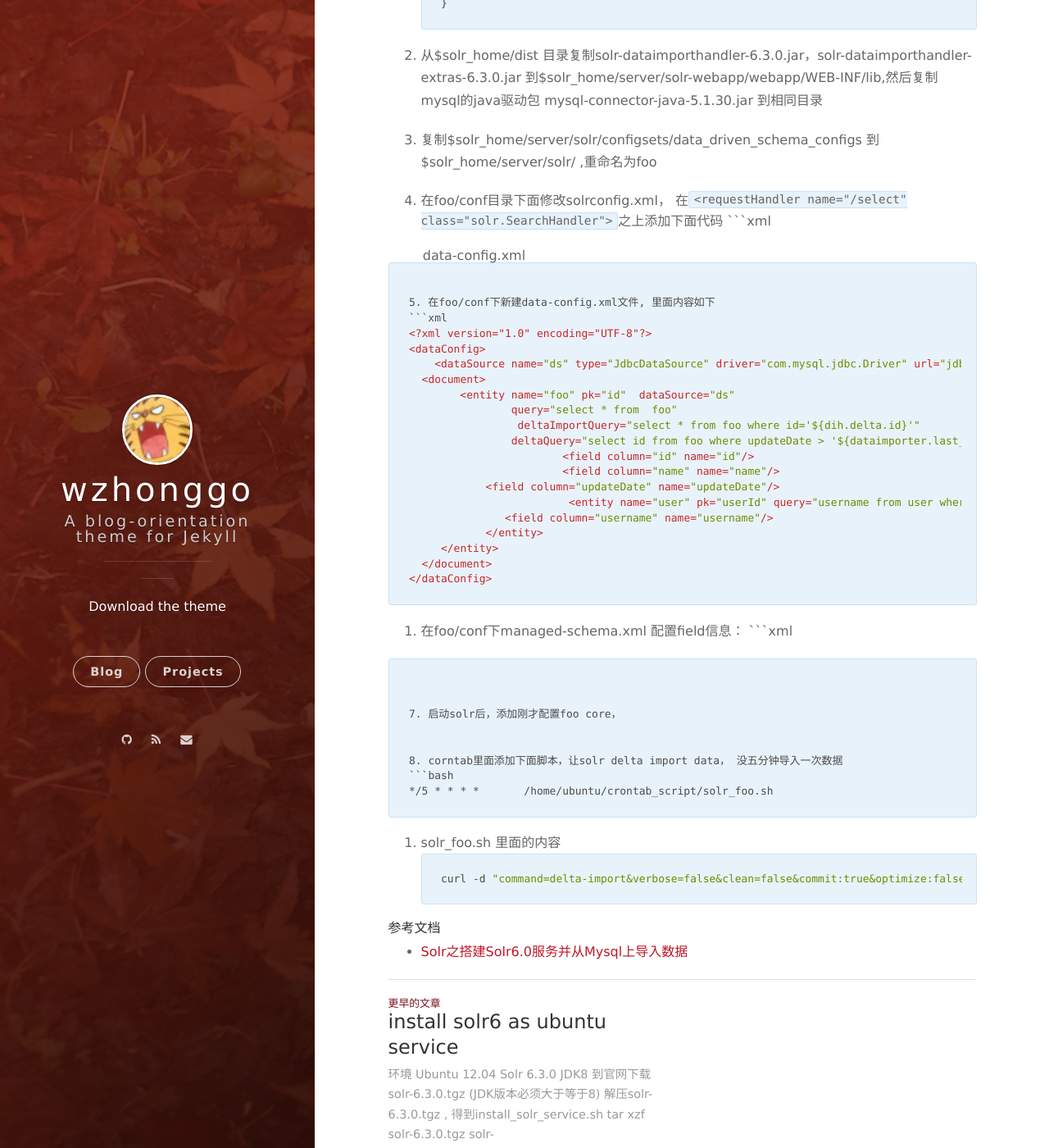
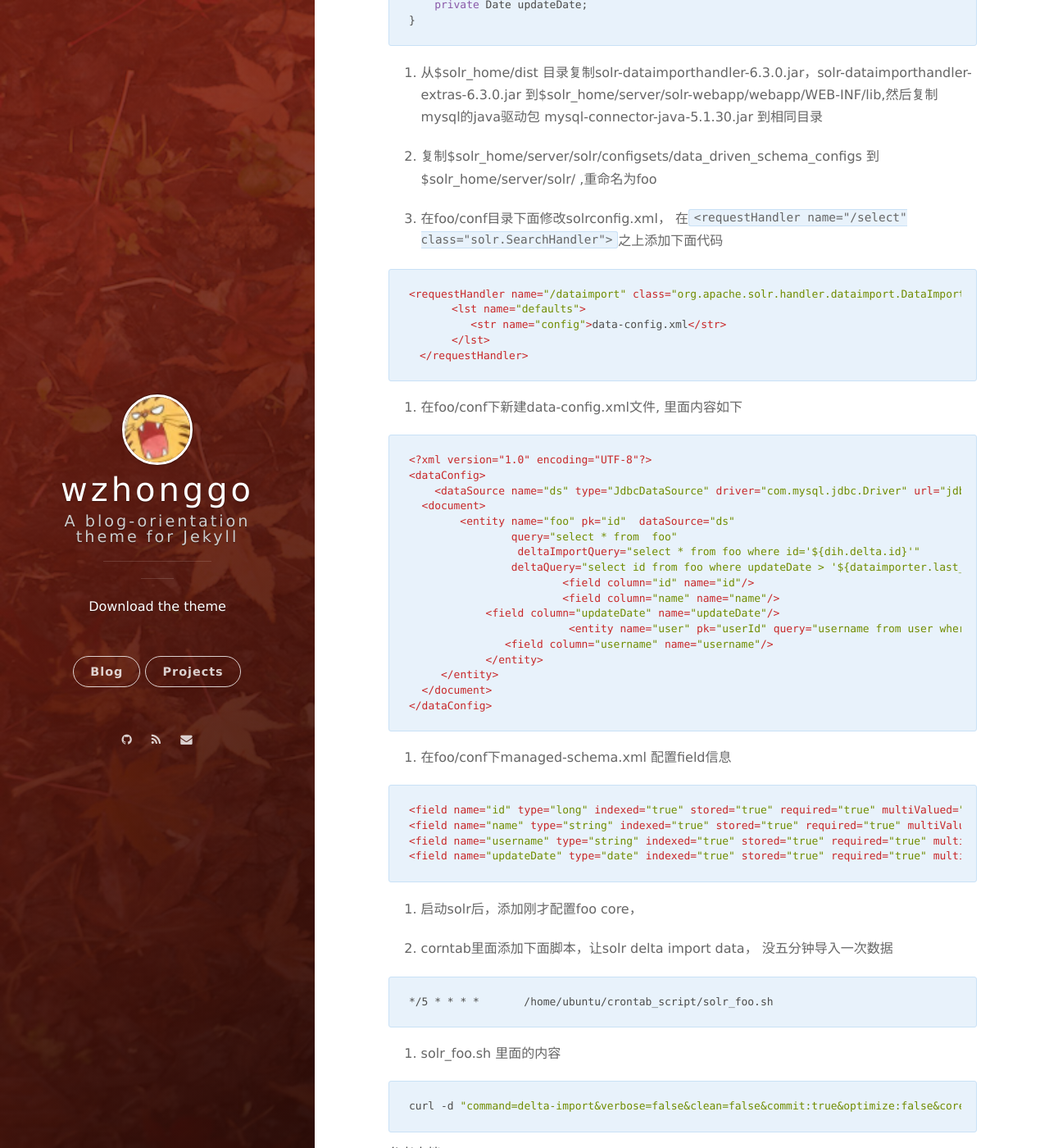
Before and after one commit to wzhonggo/fork-demo, a Jekyll site: the page built from _posts/2017-01-03-solr6-data-import-with-mysql.markdown, in a window 1280 px wide and 1400 px high, scrolled down 552 px. Shown: the whole window at 82% size. Built offline with Jekyll 4.4.1, drawn with Linux system fonts in a browser that asks for light colours; nearby versions of some CDN libraries.

````diff
--- a/_config.yml
+++ b/_config.yml
@@ -16,7 +16,7 @@ markdown: kramdown
 
 kramdown:
        input: GFM
-       hard_wrap: false
+       hard_wrap: true
 
 # supported colors: blue, green, purple, red, orange or slate. If you need clear, leave it empty.
 cover_color: red
--- a/_posts/2017-01-03-solr6-data-import-with-mysql.markdown
+++ b/_posts/2017-01-03-solr6-data-import-with-mysql.markdown
@@ -10,6 +10,7 @@ date: 2017-01-03 16:00:00.000000000 +08:00
 * JDK8
 
 1. 数据库表foo, user
+
 ```java
 public class Foo {
     private long id;
@@ -29,6 +30,7 @@ public class User {
 3. 复制$solr_home/server/solr/configsets/data_driven_schema_configs 到 $solr_home/server/solr/ ,重命名为foo
 
 4. 在foo/conf目录下面修改solrconfig.xml， 在`<requestHandler name="/select" class="solr.SearchHandler">`之上添加下面代码
+
 ```xml
 <requestHandler name="/dataimport" class="org.apache.solr.handler.dataimport.DataImportHandler">
 　     <lst name="defaults">
@@ -38,6 +40,7 @@ public class User {
 ```
 
 5. 在foo/conf下新建data-config.xml文件, 里面内容如下
+
 ```xml
 <?xml version="1.0" encoding="UTF-8"?>
 <dataConfig>
@@ -58,7 +61,8 @@ public class User {
 </dataConfig>
 ```
 
-6. 在foo/conf下managed-schema.xml 配置field信息：
+6. 在foo/conf下managed-schema.xml 配置field信息
+
 ```xml
 <field name="id" type="long" indexed="true" stored="true" required="true" multiValued="false" />
 <field name="name" type="string" indexed="true" stored="true" required="true" multiValued="false" />
@@ -71,11 +75,13 @@ public class User {
 
 
 8. corntab里面添加下面脚本，让solr delta import data， 没五分钟导入一次数据
+
 ```bash
 */5 * * * *	  /home/ubuntu/crontab_script/solr_foo.sh
 ```
 
 9. solr_foo.sh 里面的内容
+
 ```bash
 curl -d "command=delta-import&verbose=false&clean=false&commit:true&optimize:false&core:foo&name:dataimport" "http://127.0.0.1:8983/solr/foo/dataimport?_="+$(date +%s)+"&indent=on&wt=json"
 ```
````
